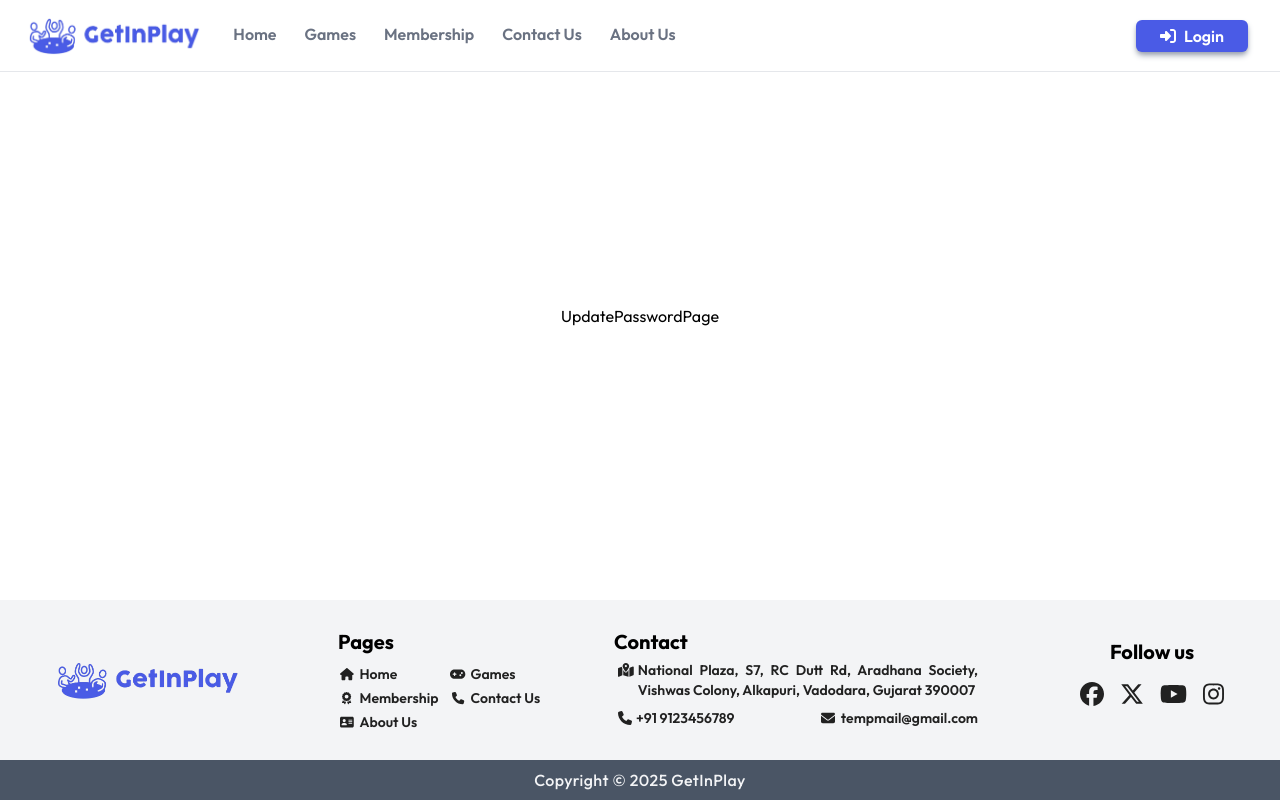
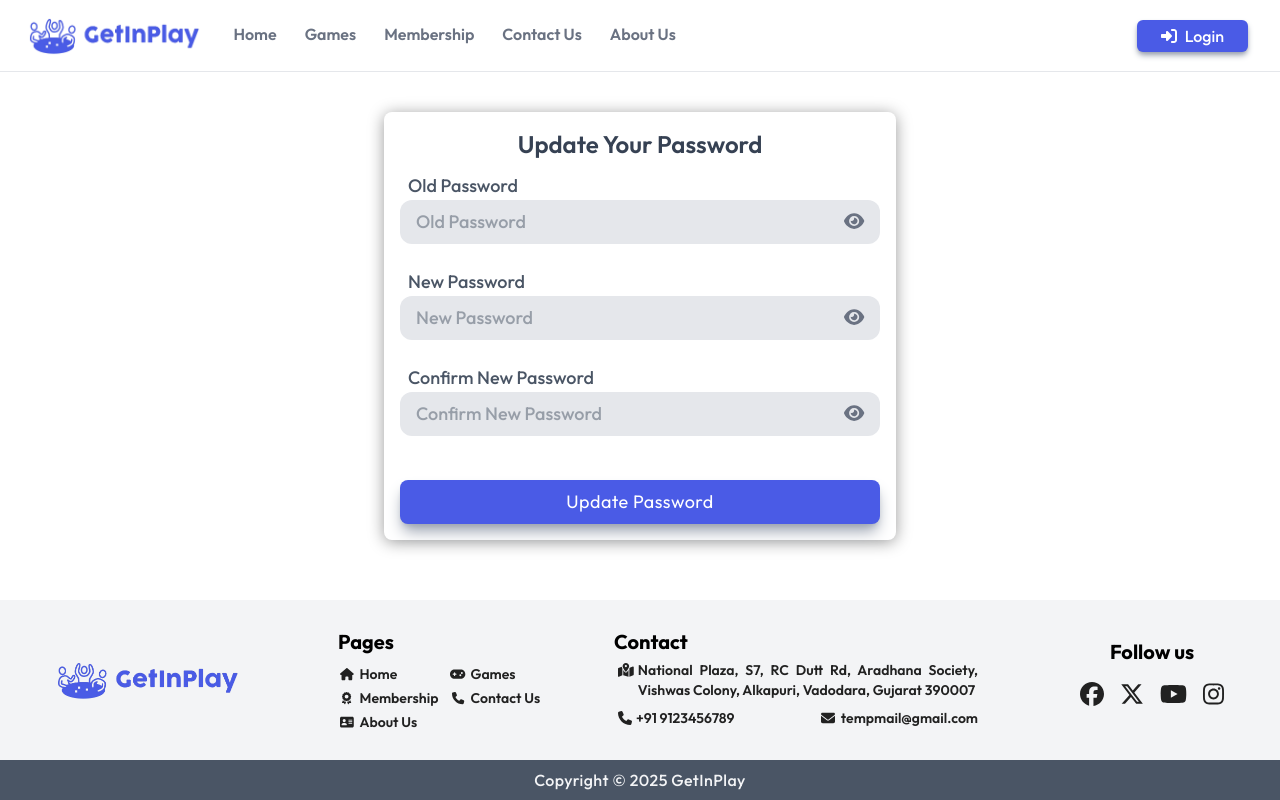
Before and after one commit to getinplay/getinplay_react, a React (Vite) app: page /update-password in a window 1280 px wide. Built offline with nearby package versions, Linux system fonts and the light colour scheme; no server answers.

Commit message:
Add Update Password Page

```diff
--- a/src/components/Header/Navbar.jsx
+++ b/src/components/Header/Navbar.jsx
@@ -111,7 +111,7 @@ function Navbar() {
         </div>
       </div>
 
-      <div className='flex gap-1 h-full items-center 2xs:text-sm sm:text-base text-xs font-semibold z-20'>
+      <div className='flex gap-1 h-full items-center 2xs:text-sm sm:text-base text-xs font-medium z-20'>
         {!isLogin ? (
           <div
             onClick={() => navigate("/login")}
@@ -168,7 +168,7 @@ function Navbar() {
                     navigate("/");
                     navigate(0);
                   }}
-                  className='cursor-pointer flex gap-2 mx-3 items-center text-red-600'>
+                  className='cursor-pointer font-medium flex gap-2 mx-3 items-center text-red-600'>
                   <FontAwesomeIcon icon={faRightFromBracket} />
                   Logout
                 </button>
--- a/src/components/Pages/Home/ContactUsForm.jsx
+++ b/src/components/Pages/Home/ContactUsForm.jsx
@@ -173,7 +173,7 @@ function ContactUsForm() {
               placeholder='Enter your Message'
               className='resize-none bg-gray-200 w-full font-medium text-gray-600 border-none outline-none rounded-lg px-3 py-1'
             />
-            <p className='text-gray-600 text-sm px-2 font-medium'>
+            <p className='text-gray-400 text-sm px-2 font-medium'>
               {message.length}/{maxMessageLength}
             </p>
             <p className='select-none text-red-500 text-sm px-2 font-medium'>
--- a/src/components/Pages/Membership/MembershipPage.jsx
+++ b/src/components/Pages/Membership/MembershipPage.jsx
@@ -123,7 +123,7 @@ function MembershipPage() {
         We offer exciting plans that make you play hustle-free and enjoy the
         time.
       </p>
-      <div className='py-5 w-full grow justify-center items-stretch max-md:flex-col flex gap-5 overflow-x-auto'>
+      <div className='py-5 w-full grow justify-center items-center md:items-stretch max-md:flex-col flex gap-5 overflow-x-auto'>
         {membershipPlans.map((plan) => (
           <MembershipFullCard
             key={plan.id}
--- a/src/components/Pages/UpdatePassword/UpdatePasswordPage.jsx
+++ b/src/components/Pages/UpdatePassword/UpdatePasswordPage.jsx
@@ -1,9 +1,246 @@
-import React from 'react'
+import React, { useState } from "react";
+import { FontAwesomeIcon } from "@fortawesome/react-fontawesome";
+import { faEye, faEyeSlash } from "@fortawesome/free-solid-svg-icons";
+import { Link, useNavigate } from "react-router-dom";
+import axios from "axios";
+import { toast } from "react-toastify";
 
 function UpdatePasswordPage() {
+  const [oldPassword, setOldPassword] = useState("");
+  const [newPassword, setNewPassword] = useState("");
+  const [confirmPassword, setConfirmPassword] = useState("");
+  const [errors, setErrors] = useState({});
+  const [loading, setLoading] = useState(false);
+  const [showOldPassword, setShowOldPassword] = useState(false);
+  const [showNewPassword, setShowNewPassword] = useState(false);
+  const [showConfirmPassword, setShowConfirmPassword] = useState(false);
+
+  const navigate = useNavigate();
+
+  // Simplified password validation function
+  const validatePassword = (password) => {
+    return password.length >= 8;
+  };
+
+  // Form validation
+  const validateForm = () => {
+    const newErrors = {};
+
+    if (!oldPassword) {
+      newErrors.oldPassword = "Old password is required";
+    }
+
+    if (!newPassword) {
+      newErrors.newPassword = "New password is required";
+    } else if (!validatePassword(newPassword)) {
+      newErrors.newPassword = "Password must be at least 8 characters";
+    }
+
+    if (!confirmPassword) {
+      newErrors.confirmPassword = "Please confirm your new password";
+    } else if (newPassword !== confirmPassword) {
+      newErrors.confirmPassword = "Passwords do not match";
+    }
+
+    setErrors(newErrors);
+    return Object.keys(newErrors).length === 0;
+  };
+
+  const handleSubmit = async (e) => {
+    e.preventDefault();
+
+    if (!validateForm()) {
+      return;
+    }
+
+    setLoading(true);
+
+    try {
+      // Get token from cookies
+      const token = document.cookie
+        .split("; ")
+        .find((row) => row.startsWith("authToken="))
+        ?.split("=")[1];
+
+      if (!token) {
+        console.error("Auth token not found");
+        toast.error("You are not authenticated. Please login again.", {
+          pauseOnHover: false,
+          pauseOnFocusLoss: false,
+        });
+        navigate("/home");
+        return;
+      }
+
+      // Parse the token to get user_id
+      const tokenData = JSON.parse(atob(token.split(".")[1]));
+      const userId = tokenData.user_id;
+
+      const response = await axios.post(
+        `${
+          import.meta.env.VITE_API_URL
+        }/final_project/final_project/Api's/change_password.php`,
+        {
+          token: token,
+          user_id: userId,
+          old_password: oldPassword,
+          new_password: newPassword,
+        }
+      );
+
+      if (response.data.status === "success") {
+        toast.success("Password updated successfully!", {
+          pauseOnHover: false,
+          pauseOnFocusLoss: false,
+        });
+        // Clear form
+        setOldPassword("");
+        setNewPassword("");
+        setConfirmPassword("");
+        setErrors({});
+
+        // Redirect after successful update
+        setTimeout(() => navigate("/profile"), 2000);
+      } else {
+        toast.error(response.data.message || "Failed to update password", {
+          pauseOnHover: false,
+          pauseOnFocusLoss: false,
+        });
+      }
+    } catch (error) {
+      console.error("Error updating password:", error);
+
+      if (error.response?.data?.message) {
+        toast.error(error.response.data.message, {
+          pauseOnHover: false,
+          pauseOnFocusLoss: false,
+        });
+      } else if (error.response?.status === 401) {
+        toast.error("Invalid old password. Please try again.", {
+          pauseOnHover: false,
+          pauseOnFocusLoss: false,
+        });
+      } else if (error.response?.status === 400) {
+        toast.error("Bad request. Please check your input.", {
+          pauseOnHover: false,
+          pauseOnFocusLoss: false,
+        });
+      } else if (error.response?.status === 500) {
+        toast.error("Server error. Please try again later.", {
+          pauseOnHover: false,
+          pauseOnFocusLoss: false,
+        });
+      } else {
+        toast.error("An error occurred. Please try again.", {
+          pauseOnHover: false,
+          pauseOnFocusLoss: false,
+        });
+      }
+    } finally {
+      setLoading(false);
+    }
+  };
+
   return (
-    <div>UpdatePasswordPage</div>
-  )
+    <div className="sm:w-lg shadow-[0_2px_16px_rgba(0,0,0,0.4)] mt-5 rounded-lg mx-auto p-4">
+      <h1 className="text-2xl font-semibold text-gray-700 pb-3 text-center">
+        Update Your Password
+      </h1>
+
+      <form onSubmit={handleSubmit}>
+        <div className="flex flex-col gap-1 items-center justify-center w-full sm:text-lg font-medium text-gray-600">
+          <div className="flex flex-col text-start w-full">
+            <label htmlFor="old-password" className="px-2">
+              Old Password
+            </label>
+            <div className="flex items-center gap-1 focus-within:shadow-md focus-within:scale-[1.02] duration-300 rounded-xl px-4 py-2 bg-gray-200 w-full">
+              <input
+                type={showOldPassword ? "text" : "password"}
+                name="old-password"
+                id="old-password"
+                placeholder="Old Password"
+                className="grow min-w-0 outline-none border-none bg-transparent"
+                value={oldPassword}
+                onChange={(e) => setOldPassword(e.target.value)}
+              />
+              <button
+                type="button"
+                onClick={() => setShowOldPassword(!showOldPassword)}
+                className="text-gray-500 focus:outline-none">
+                <FontAwesomeIcon icon={showOldPassword ? faEyeSlash : faEye} />
+              </button>
+            </div>
+            <p className="select-none text-red-500 text-sm px-2">
+              {errors.oldPassword || "\u00A0"}
+            </p>
+          </div>
+
+          <div className="flex flex-col text-start w-full">
+            <label htmlFor="new-password" className="px-2">
+              New Password
+            </label>
+            <div className="flex items-center gap-1 focus-within:shadow-md focus-within:scale-[1.02] duration-300 rounded-xl px-4 py-2 bg-gray-200 w-full">
+              <input
+                type={showNewPassword ? "text" : "password"}
+                name="new-password"
+                id="new-password"
+                placeholder="New Password"
+                className="grow min-w-0 outline-none border-none bg-transparent"
+                value={newPassword}
+                onChange={(e) => setNewPassword(e.target.value)}
+              />
+              <button
+                type="button"
+                onClick={() => setShowNewPassword(!showNewPassword)}
+                className="text-gray-500 focus:outline-none">
+                <FontAwesomeIcon icon={showNewPassword ? faEyeSlash : faEye} />
+              </button>
+            </div>
+            <p className="select-none text-red-500 text-sm px-2">
+              {errors.newPassword || "\u00A0"}
+            </p>
+          </div>
+
+          <div className="flex flex-col text-start w-full">
+            <label htmlFor="confirm-password" className="px-2">
+              Confirm New Password
+            </label>
+            <div className="flex items-center gap-1 focus-within:shadow-md focus-within:scale-[1.02] duration-300 rounded-xl px-4 py-2 bg-gray-200 w-full">
+              <input
+                type={showConfirmPassword ? "text" : "password"}
+                name="confirm-password"
+                id="confirm-password"
+                placeholder="Confirm New Password"
+                className="grow min-w-0 outline-none border-none bg-transparent"
+                value={confirmPassword}
+                onChange={(e) => setConfirmPassword(e.target.value)}
+              />
+              <button
+                type="button"
+                onClick={() => setShowConfirmPassword(!showConfirmPassword)}
+                className="text-gray-500 focus:outline-none">
+                <FontAwesomeIcon
+                  icon={showConfirmPassword ? faEyeSlash : faEye}
+                />
+              </button>
+            </div>
+            <p className="select-none text-red-500 text-sm px-2">
+              {errors.confirmPassword || "\u00A0"}
+            </p>
+          </div>
+
+          <button
+            type="submit"
+            disabled={loading}
+            className={`select-none mt-5 cursor-pointer bg-[#4A5BE6] p-2 rounded-lg tracking-wide font-normal text-white sm:text-lg active:translate-y-2 active:shadow-none duration-300 shadow-gray-400 hover:shadow-xl shadow-lg w-full ${
+              loading ? "opacity-70 cursor-not-allowed" : ""
+            }`}>
+            {loading ? "Updating..." : "Update Password"}
+          </button>
+        </div>
+      </form>
+    </div>
+  );
 }
 
-export default UpdatePasswordPage
+export default UpdatePasswordPage;
```
Also changed, not shown: src/components/ConfirmDialog.jsx (+8 -8 lines), src/components/Pages/Games/BookGamePopup.jsx (+12 -13 lines), src/components/Pages/Home/Cards/MembershipCard.jsx (+16 -21 lines), src/components/Pages/Home/Sections/MembershipSection.jsx (+17 -10 lines), src/components/Pages/Login/LoginPage.jsx (+34 -28 lines), src/components/Pages/Membership/MembershipFullCard.jsx (+11 -14 lines).
